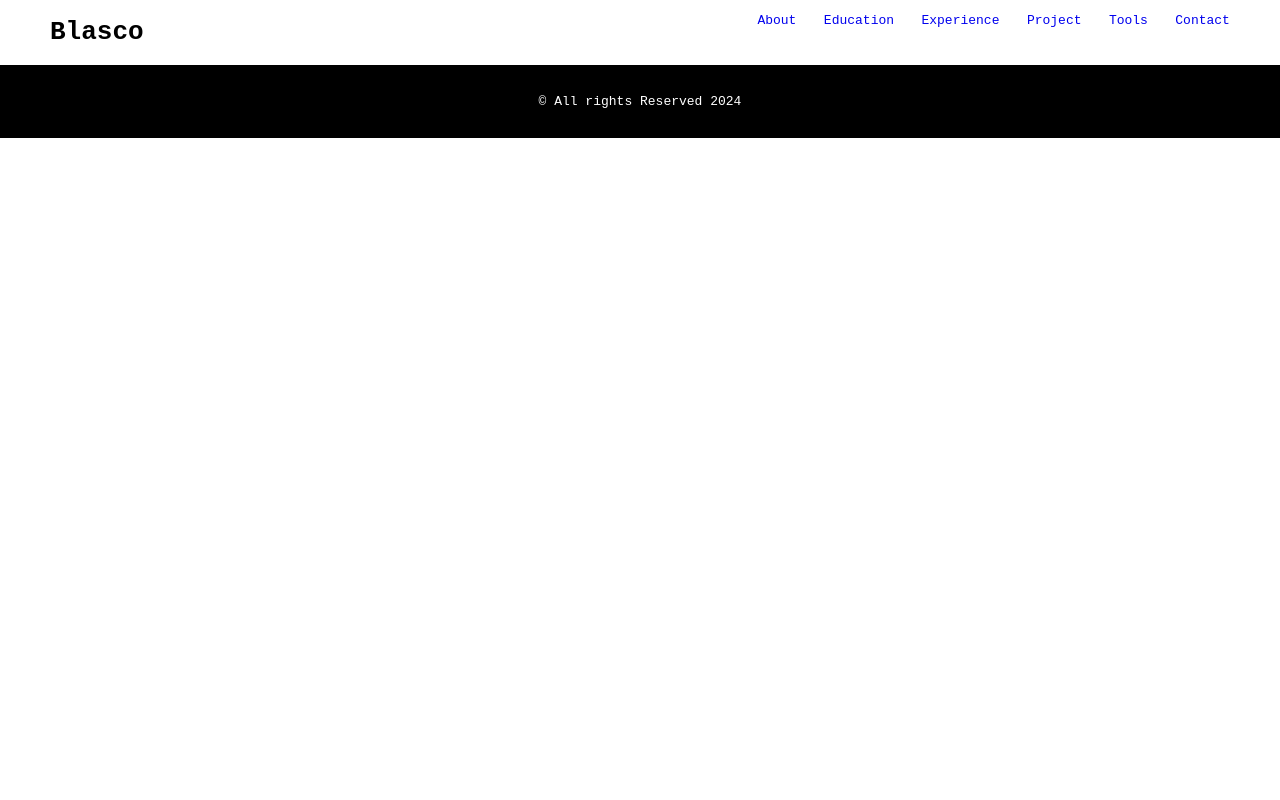
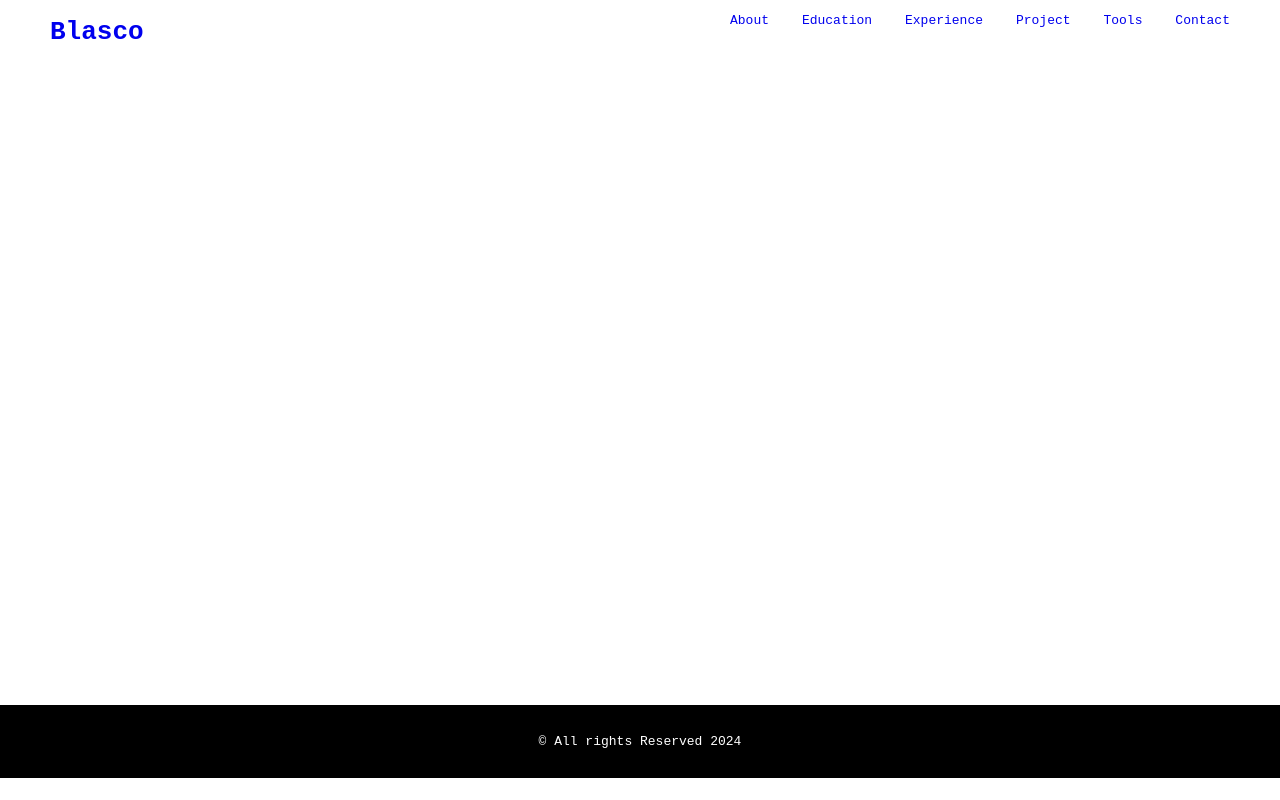
Before and after one commit to johnasblasco/portfolio-react, a React (Create React App) app: page / in a window 1280 px wide. Built offline with nearby package versions, Linux system fonts and the light colour scheme.

Commit message:
ADD: home

```diff
--- a/src/App.js
+++ b/src/App.js
@@ -6,15 +6,16 @@ import Experience from './pages/Experience'
 import Project from './pages/Project'
 import Tools from './pages/Tools'
 import Footer from "./footer";
+import Home from "./pages/Home";
 function App() {
   return (
       <>
 
 
       <header>
-            <h1>Blasco</h1>
+            <h1><Link to="/">Blasco</Link></h1>
             <ul>
-                  <li><Link to="/"></Link></li>
+
                   <li><Link to="/about">About</Link></li>
                   <li><Link to="/education">Education</Link></li>
                   <li><Link to="/experience">Experience</Link></li>
@@ -29,7 +30,7 @@ function App() {
 
 
       <Routes>
-            <Route path="/" />
+            <Route path="/" element={<Home />} />
 
 
             <Route path="/about" element={<About/>}/>
--- a/src/index.css
+++ b/src/index.css
@@ -37,7 +37,9 @@ main{
       height: 80vh;
 
 }
+.home{
 
+}
 
 .about{
       background-color: rgb(211, 26, 26);
--- /dev/null
+++ b/src/pages/Home.js
@@ -0,0 +1,12 @@
+import React from 'react'
+
+function Home() {
+  return (
+    <main className='home'>
+
+
+    </main>
+  )
+}
+
+export default Home
```
